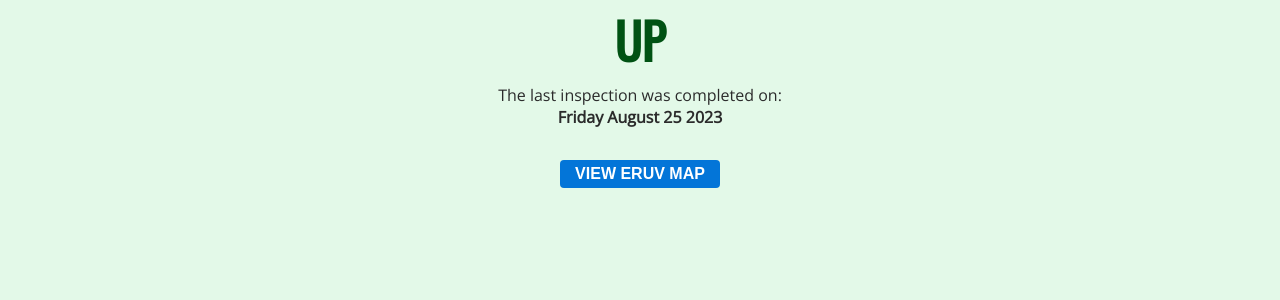
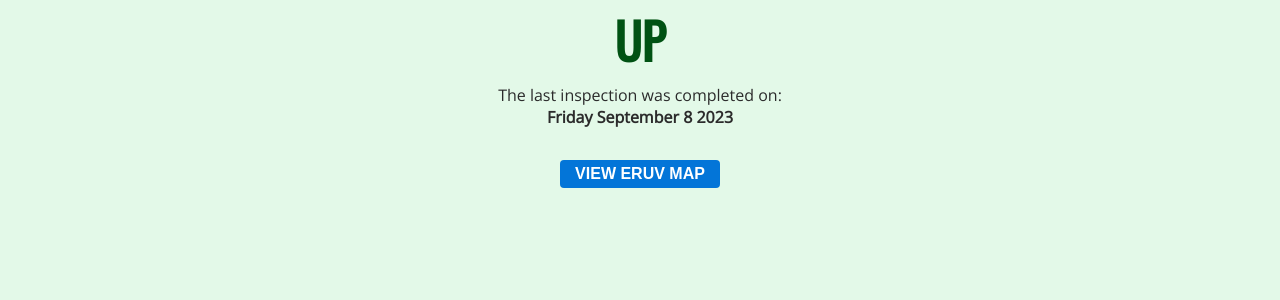
Before and after one commit to MisterGlass/eiruv, a Jekyll site: the page built from docs/index.md, in a window 1280 px wide. Shown: the part 132-432 px from the top of the page. Built offline with Jekyll 4.4.1, drawn with Linux system fonts in a browser that asks for light colours; our own code applies the rules of GitHub Pages for plain Markdown files.

Commit message:
Update eruv_status.yml

```diff
--- a/docs/_data/eruv_status.yml
+++ b/docs/_data/eruv_status.yml
@@ -1,3 +1,3 @@
 status: "Up"
-date: "Friday August 25 2023"
+date: "Friday September 8 2023"
 details: ""
```
